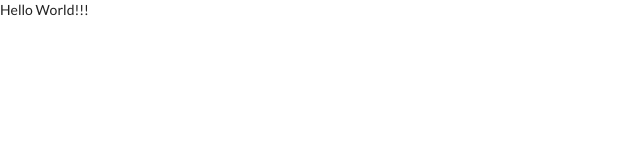
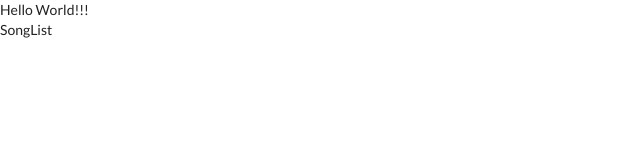
Before and after one commit to cwilso88/musicList, a React (Create React App) app: page / in a window 1280 px wide. Shown: the top 160 px of the page, without its empty margins (0-640 px from the left). Built offline with nearby package versions, Linux system fonts and the light colour scheme.

Commit message:
Intergrated the SongList component into the App.js file

```diff
--- a/src/components/App.js
+++ b/src/components/App.js
@@ -1,9 +1,11 @@
 import React from 'react';
+import SongList from './SongList';
 
 const App = () => {
   return (
     <div className="App">
       Hello World!!!
+      <SongList />
     </div>
   );
 }
--- /dev/null
+++ b/src/components/SongList.js
@@ -0,0 +1,11 @@
+import React, { Component } from 'react';
+
+export default class SongList extends Component {
+  render() {
+    return (
+      <div>
+        SongList
+      </div>
+    )
+  }
+}
```
